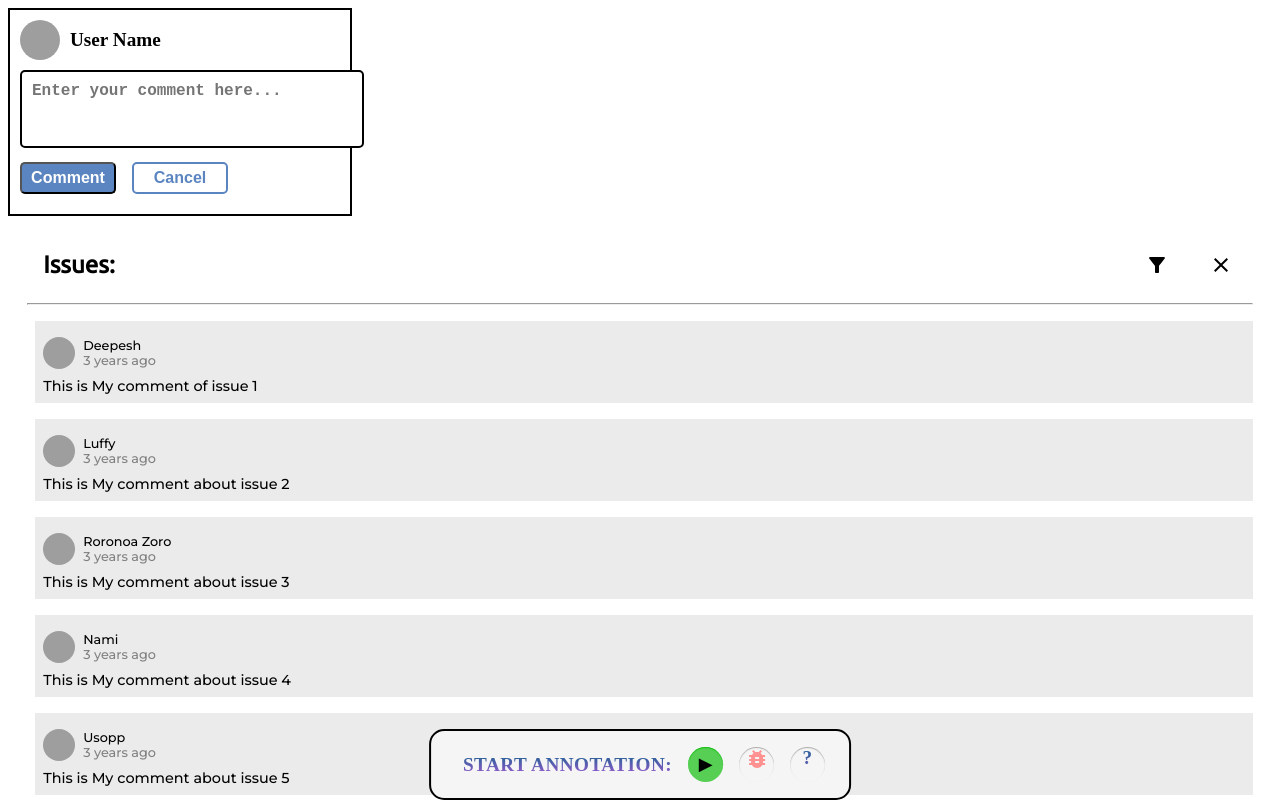
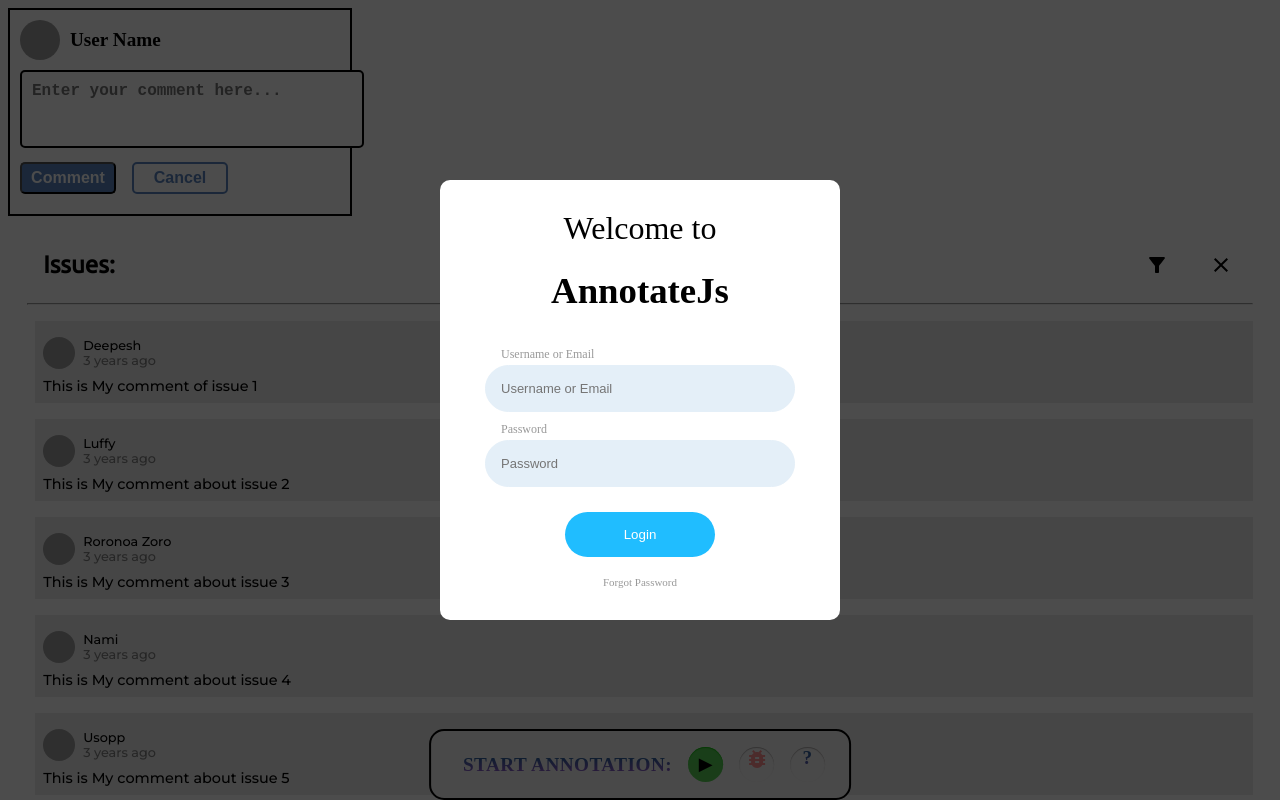
Before and after one commit to DeepeshDragoneel/AnnotateJs, a React app: page / in a window 1280 px wide. Shown: the top 800 px of the page. Built offline with nearby package versions, Linux system fonts and the light colour scheme; grey boxes are pictures that could not be loaded; the HTML template or start-up script is replaced by a standard one.

Commit message:
Added frontend for LogIn

```diff
--- a/src/App.js
+++ b/src/App.js
@@ -3,6 +3,7 @@ import ReactDom from "react-dom";
 import { AnnotateStartMenu } from "./AnnotateStartMenu/AnnotateStartMenu";
 import { CommentBox } from "./CommentBox/CommentBox";
 import { SIdeBar } from "./SIdeBar/SIdeBar";
+import { UserLogin } from "./UserLogin/UserLogin";
 
 export const App = () => {
     return (
@@ -10,6 +11,7 @@ export const App = () => {
             <AnnotateStartMenu />
             <CommentBox />
             <SIdeBar/>
+            <UserLogin/>
         </>
     );
 };
--- /dev/null
+++ b/src/UserLogin/UserLogin.js
@@ -0,0 +1,72 @@
+import React, { useState, useEffect } from "react";
+import ReactDOM from "react-dom";
+import "./UserLogin.scss";
+
+export const UserLogin = () => {
+    // const [whereToRenderLoginPage, setwhereToRenderLoginPage] = useState(
+    //     document.getElementById("AnnotateJs_UserLoginPage")
+    // );
+    // useEffect(() => {
+    //     console.log(document.getElementById("AnnotateJs_UserLoginPage"));
+    // }, [document.getElementById("AnnotateJs_UserLoginPage")]);
+
+    return ReactDOM.createPortal(
+        <div className="UserLoginMainDiv AnnotateJs_Component wrapper">
+            <div className="UserLoginContent AnnotateJs_Component">
+                <header>
+                    <h1 style={{ fontWeight: "normal", fontSize: "2rem" }}>
+                        Welcome to
+                    </h1>
+                    <h1 style={{ fontWeight: "700" }}>AnnotateJs</h1>
+                </header>
+                <section>
+                    {/* <div className="social-login">
+                        <button>
+                            <img
+                                src="https://upload.wikimedia.org/wikipedia/commons/5/53/Google_%22G%22_Logo.svg"
+                                alt="google"
+                                width="20"
+                            />
+                            <span>Google</span>
+                        </button>
+                        <button>
+                            <img
+                                src="https://cdn.freebiesupply.com/logos/large/2x/facebook-2-logo-svg-vector.svg"
+                                alt="facebook"
+                                width="10"
+                            />
+                            <span>Facebook</span>
+                        </button>
+                    </div> */}
+                    <form action="" className="login-form">
+                        <div className="input-group">
+                            <label htmlFor="username">Username or Email</label>
+                            <input
+                                type="text"
+                                placeholder="Username or Email"
+                                id="username"
+                            />
+                        </div>
+                        <div className="input-group">
+                            <label htmlFor="password">Password</label>
+                            <input
+                                type="password"
+                                placeholder="Password"
+                                id="password"
+                            />
+                        </div>
+                        <div className="input-group">
+                            <button>Login</button>
+                        </div>
+                    </form>
+                </section>
+                <footer>
+                    <a href="#" title="Forgot Password">
+                        Forgot Password
+                    </a>
+                </footer>
+            </div>
+        </div>,
+        document.getElementById("AnnotateJs_UserLoginPage")
+    );
+};
--- /dev/null
+++ b/src/UserLogin/UserLogin.scss
@@ -0,0 +1,140 @@
+@import url('https://fonts.googleapis.com/css?family=Nunito');
+
+$background-start: #5433FF;
+$background-end: #20BDFF;
+
+$gray-color: #eee;
+$input-color: #e4eff8;
+$label-color: #999;
+$login-button: #20BDFF;
+
+// body {
+//   font-family: 'Nunito', sans-serif;
+//   background: linear-gradient(to right, $background-start, $background-end);
+//   margin: 0;
+//   height: 100vh;
+// }
+
+.UserLoginMainDiv {
+  height: 100%;
+  width: 25rem;
+  display: flex;
+  justify-content: center;
+  align-items: center;
+  border-radius: 15px;
+  .UserLoginContent {
+    background-color: #fff;
+    padding: 30px 15px;
+    border-radius: 10px;
+    width: 100%;
+    max-width: 500px;
+    min-width: 200px;
+    button {
+      padding: 15px;
+      width: 150px;
+      border: 1px solid $gray-color;
+      background: transparent;
+      border-radius: 50px;
+      color: #333;
+      cursor: pointer;
+      &:focus {
+        outline: none;
+      }
+    }
+    header {
+      text-align: center;
+      h1 {
+        margin-top: 0;
+        font-size: 230%;
+      }
+    }
+    .social-login {
+      padding: 10px;
+      text-align: center;
+      margin-bottom: 20px;
+      display: flex;
+      justify-content: center;
+      button {
+        display: flex;
+        align-items: center;
+        justify-content: center;
+        transition: background .5s;
+        -webkit-transition: background .5s;
+        &:first-child {
+          margin-right: 10px;
+        }
+        &:hover {
+          background-color: $gray-color;
+        }
+        span {
+          font-size: 17px;
+          color: #777;
+          margin-left: 5px;
+        }
+      }
+    }
+    .login-form {
+      padding: 0 20px;
+      display: flex;
+      flex-direction: column;
+      align-items: center;
+      .input-group {
+        display: flex;
+        flex-direction: column;
+        margin-top: 10px;
+        width: 100%;
+        max-width: 310px;
+        input {
+          padding: 15px;
+          font-size: 13px;
+          border: 1px solid $input-color;
+          background-color: $input-color;
+          border-radius: 50px;
+          tranistion: border .5s;
+          -webkit-tranistion: border .5s;
+          &:focus {
+            outline: 0;
+            border-color: $background-end;
+          }
+        }
+        label {
+          color: $label-color;
+          font-size: 12px;
+          margin-bottom: 3px;
+          margin-left: 16px;
+        }
+        button {
+          background-color: $login-button;
+          border: unset;
+          color: #fff;
+          align-self: center;
+          margin-top: 15px;
+          transition: background .5s;
+          -webkit-transition: background .5s;
+          &:hover {
+            background-color: $background-start;
+          }
+        }
+      }
+    }
+    footer {
+      padding-top: 15px;
+      text-align: center;
+      a {
+        color: #999;
+        text-decoration: none;
+        font-size: 11px;
+      }
+    }
+  }
+}
+
+@media screen and (max-width: 720px) {
+  .UserLoginMainDiv {
+    .UserLoginContent {
+      padding-right: 0;
+      padding-left: 0;
+      margin: 0 10px;
+    }
+  }
+}
--- a/src/main.js
+++ b/src/main.js
@@ -8,30 +8,53 @@ import { getStartAnnotation } from "./contants";
 
 let itemBeingCommented;
 
-window.onload = async() => {
+const checkUserLogin = () => {
     //checking wether the user is logged in
     let loggedIn = true;
+    const backDropLoginDiv = document.createElement("div");
+    backDropLoginDiv.id = "AnnotateJs_BackLoginDiv";
+    backDropLoginDiv.className = "AnnotateJs_Component";
+    backDropLoginDiv.style.position = "fixed";
+    backDropLoginDiv.style.top = "0";
+    backDropLoginDiv.style.left = "0";
+    backDropLoginDiv.style.width = "100vw";
+    backDropLoginDiv.style.height = "100vh";
+    backDropLoginDiv.style.backgroundColor = "rgba(0,0,0,0.7)";
+    backDropLoginDiv.style.zIndex = "99999991";
+    backDropLoginDiv.style.display = "flex";
+    backDropLoginDiv.style.justifyContent = "center";
+    backDropLoginDiv.style.alignItems = "center";
+    backDropLoginDiv.onclick = function (e) {
+        e.stopPropagation();
+    };
+    document.body.appendChild(backDropLoginDiv);
+    const userLoginPage = document.createElement("div");
+    userLoginPage.id = "AnnotateJs_UserLoginPage";
+    userLoginPage.className = "AnnotateJs_Component";
+    // userLoginPage.style.backgroundColor = "white";
+    backDropLoginDiv.appendChild(userLoginPage);
     if(localStorage.getItem("AnnotateJsUserToken") === undefined || localStorage.getItem("AnnotateJsUserToken") === null){
         console.log("User is not logged in");
         loggedIn = false;
     }
-    else{
-        const AnnotateJsUserToken = localStorage.getItem("AnnotateJsUserToken");
-        const result = axios({
-            method: "post",
-            url: "http://localhost:8000/checkUser",
-            data: {
-                AnnotateJsUserToken: AnnotateJsUserToken,
-            },
-        });
-        if(result.data.status === "success"){
-            console.log("User is logged in");
-        }
-        else{
-            loggedIn = false;
-            console.log("User is not logged in");
-        }
-    }
+    // else{
+    //     const AnnotateJsUserToken = localStorage.getItem("AnnotateJsUserToken");
+    //     const result = axios({
+    //         method: "post",
+    //         url: "http://localhost:8000/checkUser",
+    //         data: {
+    //             AnnotateJsUserToken: AnnotateJsUserToken,
+    //         },
+    //     });
+    //     if(result.data.status === "success"){
+    //         console.log("User is logged in");
+    //     }
+    //     else{
+    //         loggedIn = false;
+    //         console.log("User is not logged in");
+    //     }
+    // }
+
     if(!loggedIn){
 
     }
@@ -587,3 +610,4 @@ export const toogleCommentSideBar = () => {
 
 // startAnnonatation();
 initializeAnnotateJs();
+checkUserLogin();
```
Also changed, not shown: 1 other file (tests, documents, lock files or other folders).
